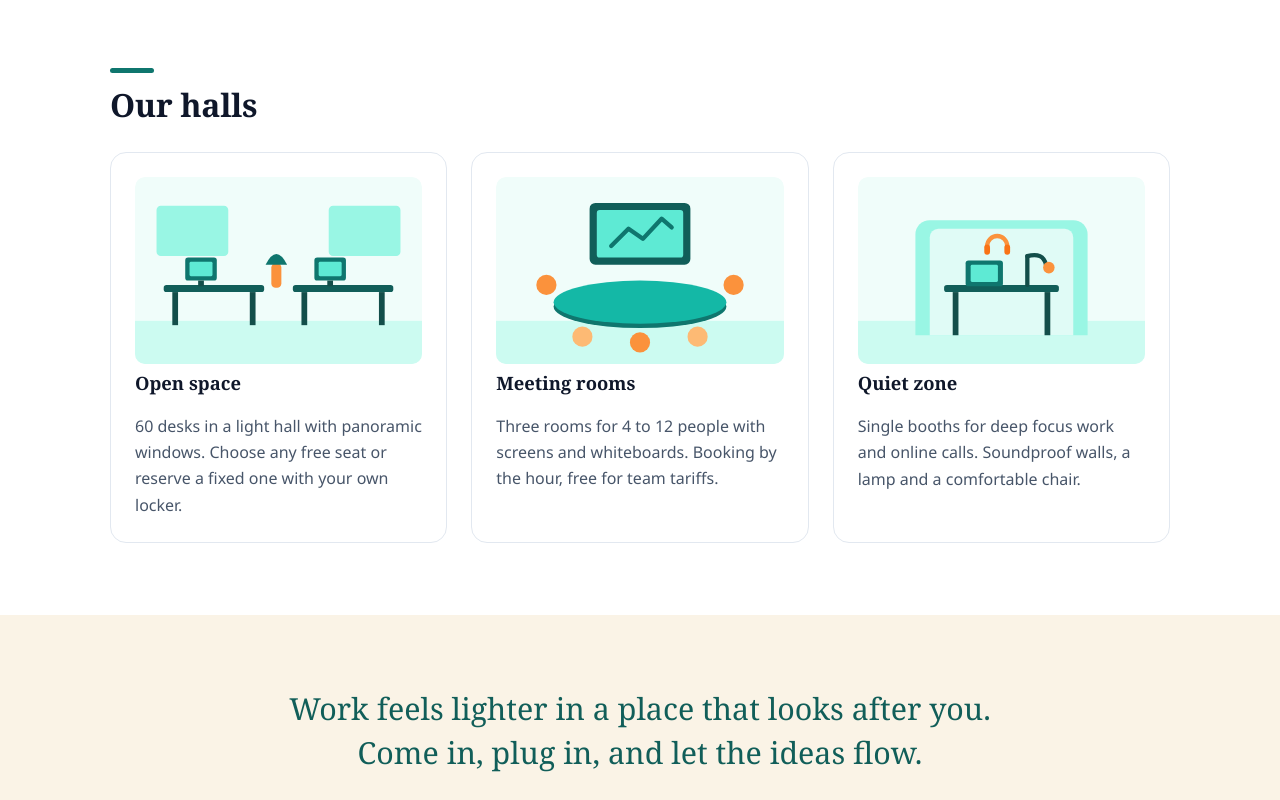
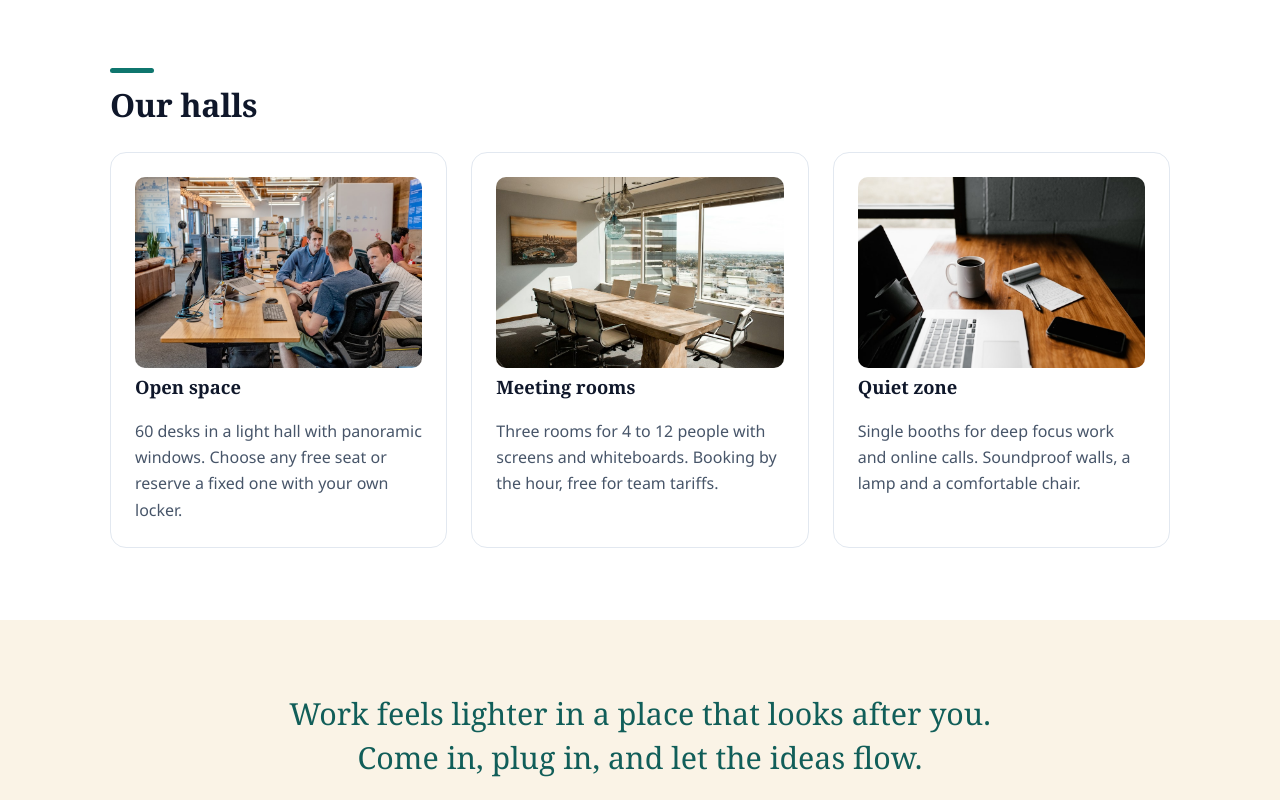
Before and after one commit to kanzharat/landing-medetbek, a plain HTML site: page index.html in a window 1280 px wide. Shown: the part 1602-2402 px from the top of the page. Drawn offline with Linux system fonts and the light colour scheme.

Commit message:
replace illustrations with photos

```diff
--- a/css/style.css
+++ b/css/style.css
@@ -374,6 +374,8 @@ main > section {
 
 .card img {
   width: 100%;
+  aspect-ratio: 3 / 2;
+  object-fit: cover;
   border-radius: 10px;
 }
 
--- a/index.html
+++ b/index.html
@@ -28,7 +28,7 @@
   </header>
   <main id="content">
     <div class="hero-banner">
-      <img src="img/hero-wide.svg" alt="Panoramic illustration of the Qalam Hub hall with desks, laptops, lamps and plants">
+      <img src="img/hero.jpg" width="1920" height="1282" alt="Spacious loft hall of the coworking with panoramic windows and a large shared table">
       <div class="hero-overlay">
         <h1>Qalam Hub</h1>
         <p>Coworking space in the center of Astana</p>
@@ -81,17 +81,17 @@
       <h2>Our halls</h2>
       <div class="cards">
         <article class="card">
-          <img src="img/hall-open.svg" width="400" height="260" alt="Open space hall with rows of desks and monitors">
+          <img src="img/hall-open.jpg" width="900" height="675" alt="Residents working at desks with monitors in the open space">
           <h3>Open space</h3>
           <p>60 desks in a light hall with panoramic windows. Choose any free seat or reserve a fixed one with your own locker.</p>
         </article>
         <article class="card">
-          <img src="img/hall-meeting.svg" width="400" height="260" alt="Meeting room with a large table, chairs and a presentation screen">
+          <img src="img/hall-meeting.jpg" width="900" height="720" alt="Meeting room with a large wooden table, white chairs and a city view">
           <h3>Meeting rooms</h3>
           <p>Three rooms for 4 to 12 people with screens and whiteboards. Booking by the hour, free for team tariffs.</p>
         </article>
         <article class="card">
-          <img src="img/hall-quiet.svg" width="400" height="260" alt="Quiet zone booth with a single desk and a lamp">
+          <img src="img/hall-quiet.jpg" width="900" height="600" alt="Quiet desk with a laptop, a cup of coffee and a notebook by the window">
           <h3>Quiet zone</h3>
           <p>Single booths for deep focus work and online calls. Soundproof walls, a lamp and a comfortable chair.</p>
         </article>
```
Also changed, not shown: img/hall-meeting.jpg (added), img/hall-meeting.svg (deleted), img/hall-open.jpg (added), img/hall-open.svg (deleted), img/hall-quiet.jpg (added), img/hall-quiet.svg (deleted), img/hero-wide.svg (deleted), img/hero.jpg (added), 1 other file.
